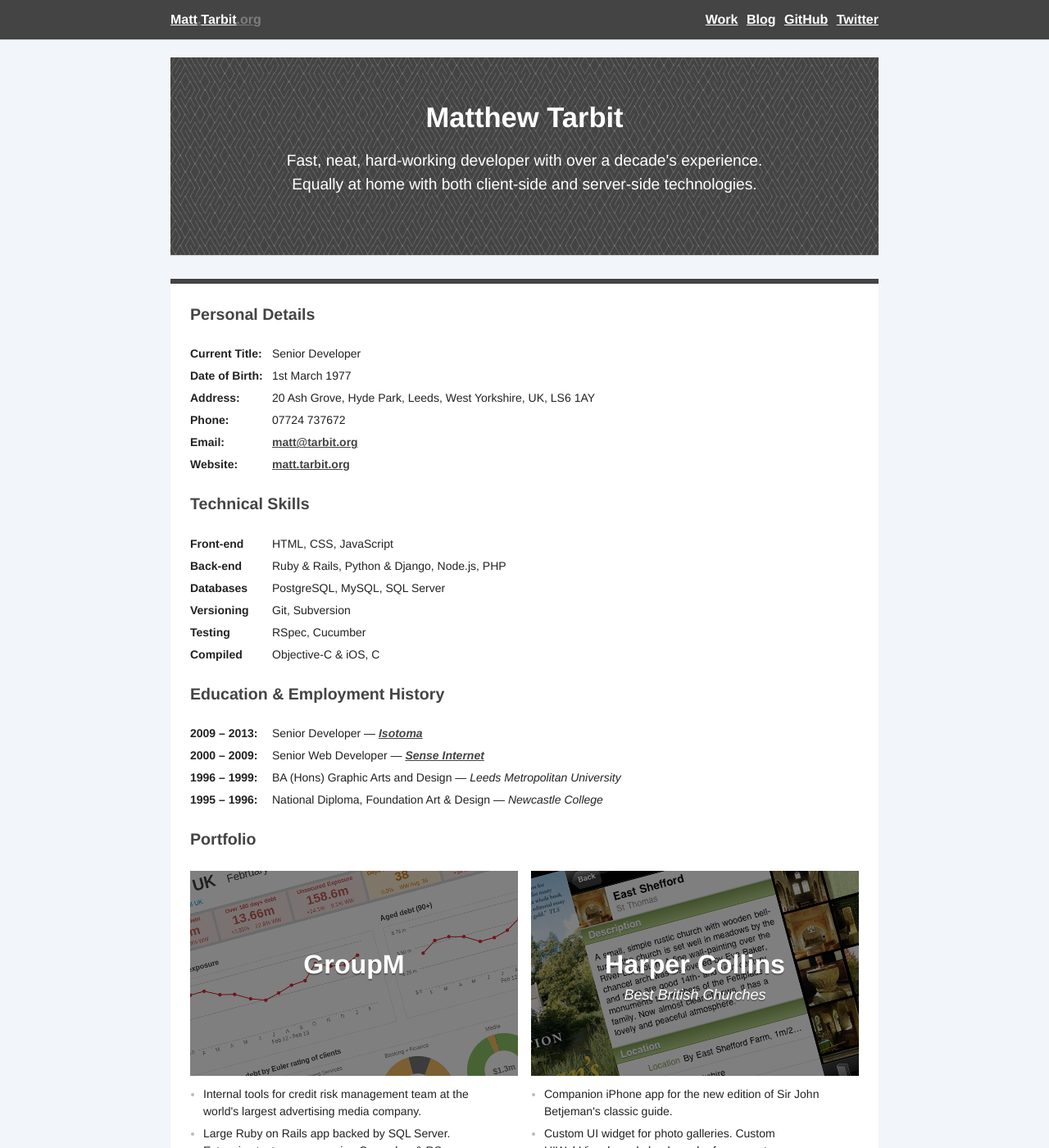
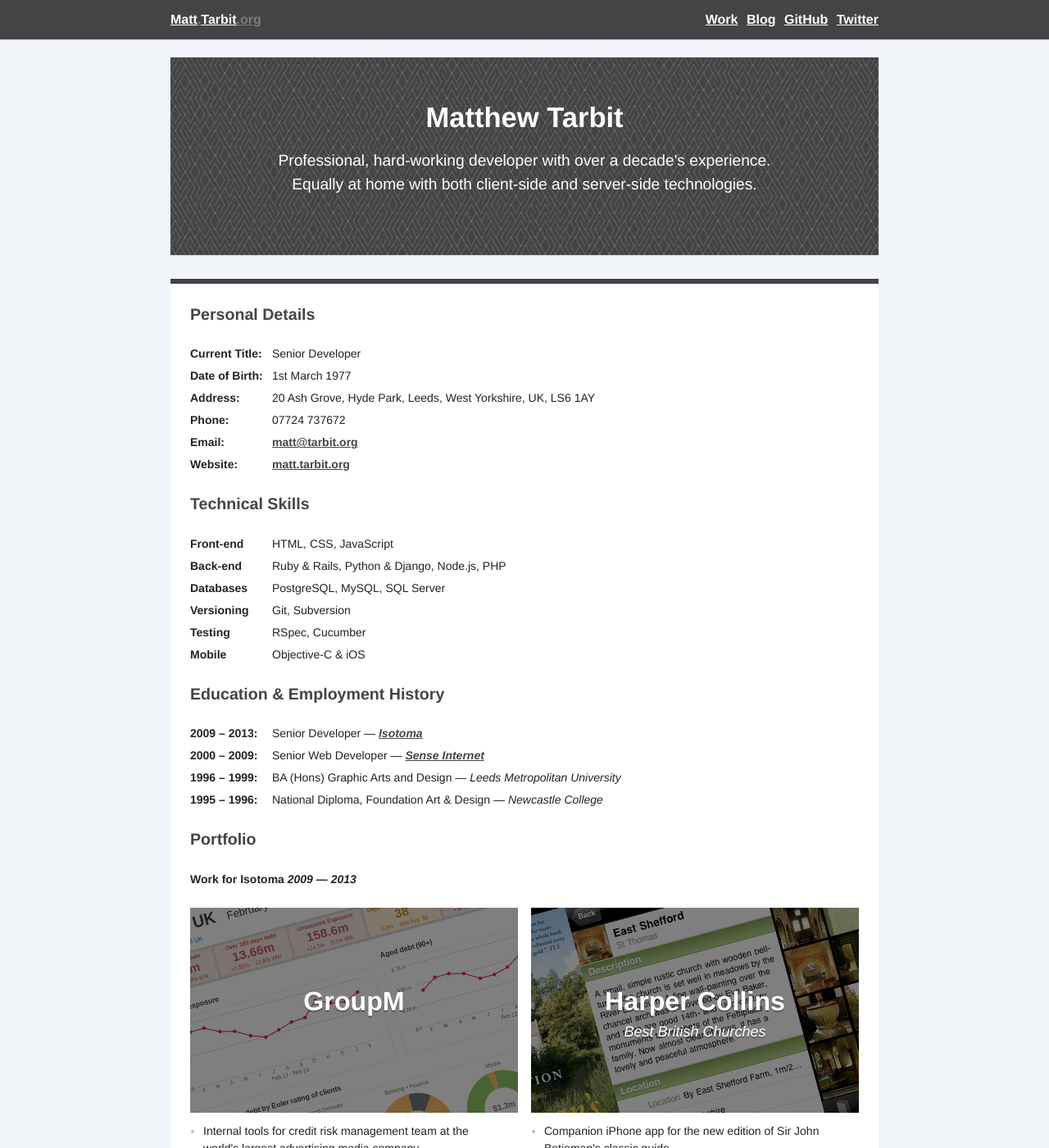
Before and after one commit to mtarbit/mtarbit.github.io, a Jekyll site: the page built from cv/index.html, in a window 1280 px wide and 1400 px high. Shown: the whole window at 82% size. Built offline with Jekyll 4.4.1, drawn with Linux system fonts in a browser that asks for light colours; some of the changed text lies outside the part shown.

Commit message:
Copy additions and amends.

```diff
--- a/_includes/portfolio.html
+++ b/_includes/portfolio.html
@@ -1,3 +1,5 @@
+<h4>Work for Isotoma <em>2009 &mdash; 2013</em></h4>
+
 <div class="project-row cf">
     <div class="project">
         <div class="title"><h4>GroupM</h4></div>
@@ -54,6 +56,8 @@
     </div>
 </div>
 
+<h4>Work for Sense Internet <em>2000 &mdash; 2009</em></h4>
+
 <div class="project-row cf">
     <div class="project">
         <div class="title"><h4>Bafta</h4></div>
--- a/cv/index.html
+++ b/cv/index.html
@@ -7,7 +7,7 @@
     <h2>Matthew Tarbit</h2>
 
     <p>
-        Fast, neat, hard-working developer with over a decade's experience.<br>
+        Professional, hard-working developer with over a decade's experience.<br>
         Equally at home with both client-side and server-side technologies.
     </p>
 </div>
@@ -76,9 +76,9 @@
                 RSpec, Cucumber
             </dd>
 
-            <dt>Compiled</dt>
+            <dt>Mobile</dt>
             <dd>
-                Objective-C &amp; iOS, C
+                Objective-C &amp; iOS
             </dd>
         </dl>
     </div>
```
Also changed, not shown: work/index.html (+7 -0 lines).
